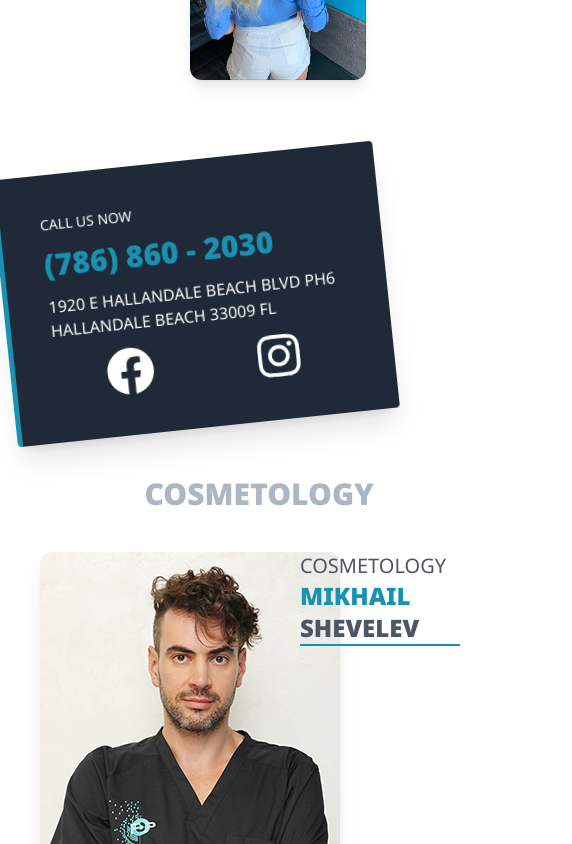
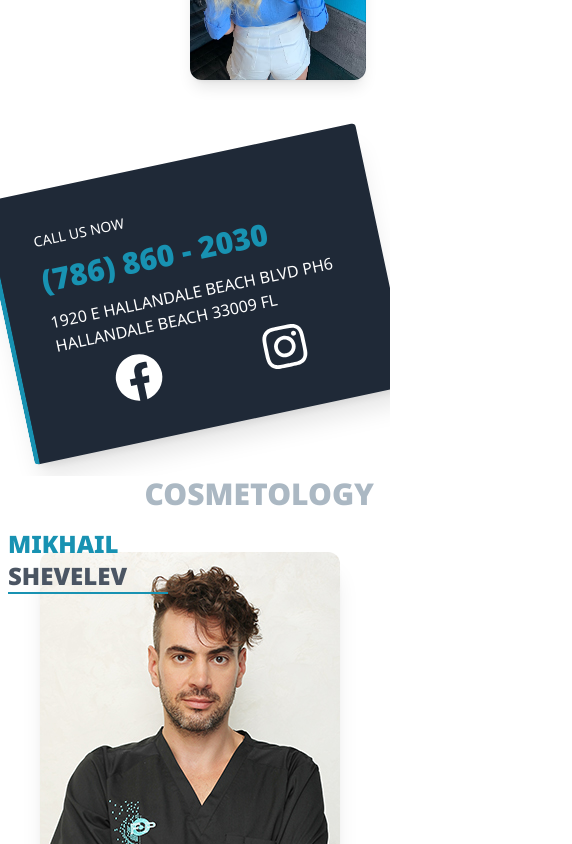
Before and after one commit to elfsvet/fp, a Next.js app: page / in a window 390 px wide. Shown: the part 1280-2124 px from the top of the page, 572 px wide, since content can reach past the window. Built offline with nearby package versions, Linux system fonts and the light colour scheme.

Commit message:
fixed mobile view

```diff
--- a/src/components/AboutCard.tsx
+++ b/src/components/AboutCard.tsx
@@ -38,7 +38,7 @@ const AboutCard = ({
         {reverse ? (
           <>
             <div className='md:hidden'>
-              <PhotoWithName image={image} title={title} firstName={firstName} lastName={lastName} side='right' />
+              <PhotoWithName image={image} title={title} firstName={firstName} lastName={lastName} />
             </div>
             <div className='flex flex-col gap-4'>
               <div className=''>{about}</div>
--- a/src/components/PhoneCard.tsx
+++ b/src/components/PhoneCard.tsx
@@ -4,7 +4,7 @@ import { FaFacebook, FaInstagram } from 'react-icons/fa';
 
 const PhoneCard = ({ light = false }: { light?: boolean }) => {
   return (
-    <div className={`flex justify-center pb-12`}>
+    <div className={`flex justify-center pb-12 overflow-hidden `}>
       <div
         className={`${
           light ? '' : `bg-gray-800 shadow-xl`
--- a/src/components/PhotoWithName.tsx
+++ b/src/components/PhotoWithName.tsx
@@ -17,10 +17,10 @@ const PhotoWithName = ({
   side?: 'right' | 'left';
 }) => {
   return (
-    <div className={`flex ${side === 'left' ? `pr-28` : `pl-28`}`}>
+    <div className={`flex relative ${side === 'left' ? `pr-28` : `pl-28`}`}>
       <Image src={image} alt='' className='rounded-xl shadow-xl min-w-[300px] min-h-[450px] object-contain' />
-      <div className='-ml-10 uppercase'>
-        <h1>{title}</h1>
+      <div className=' md:block md:-ml-10 absolute md:static -top-6 -left-8 uppercase overflow-hidden'>
+        {/* <h1>{title}</h1> */}
         <div className={`${notoSansBold.className} text-2xl`}>
           <h1 className='text-fp font-extrabold'>{firstName}</h1>
           <h1>{lastName}</h1>
```
